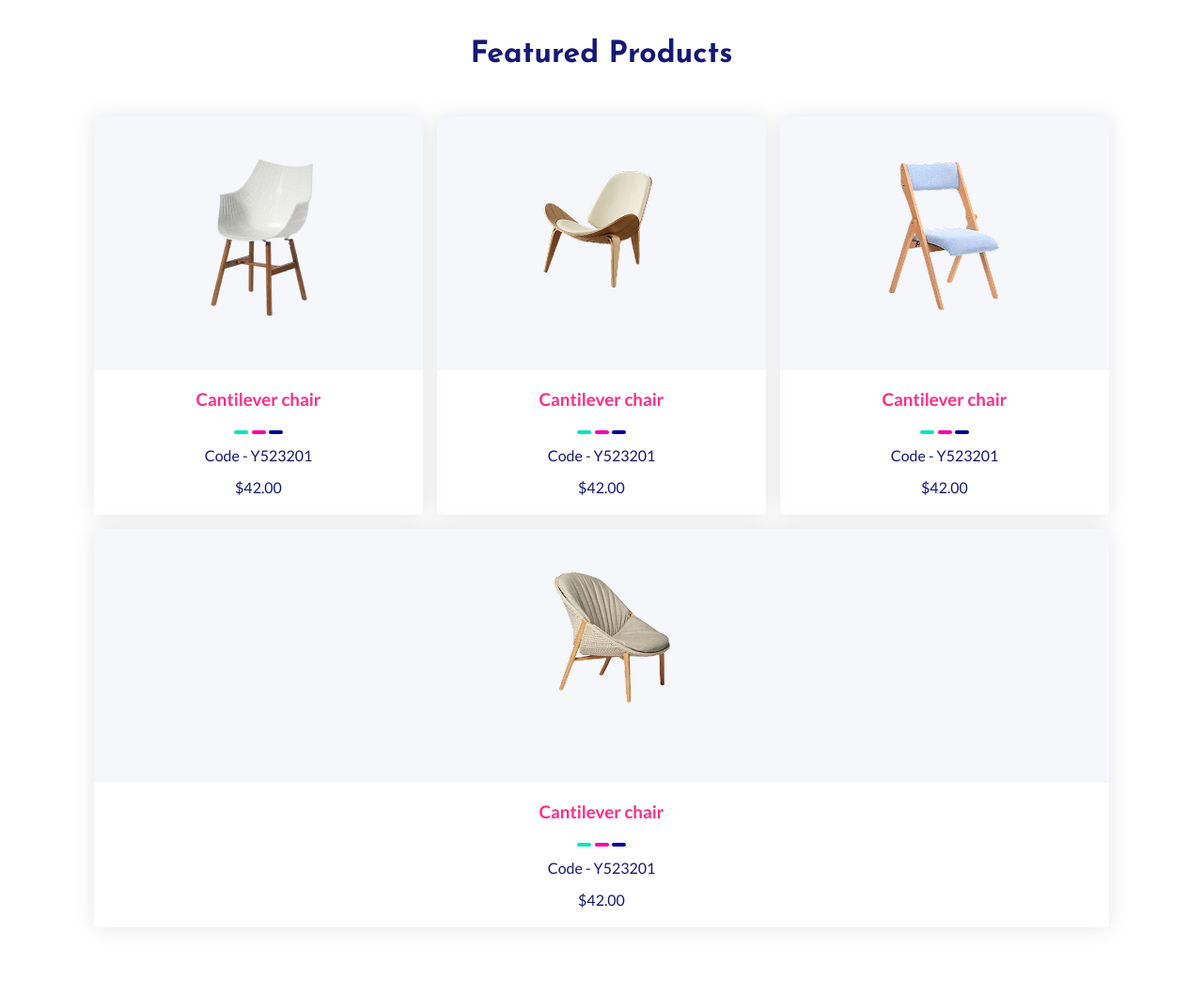
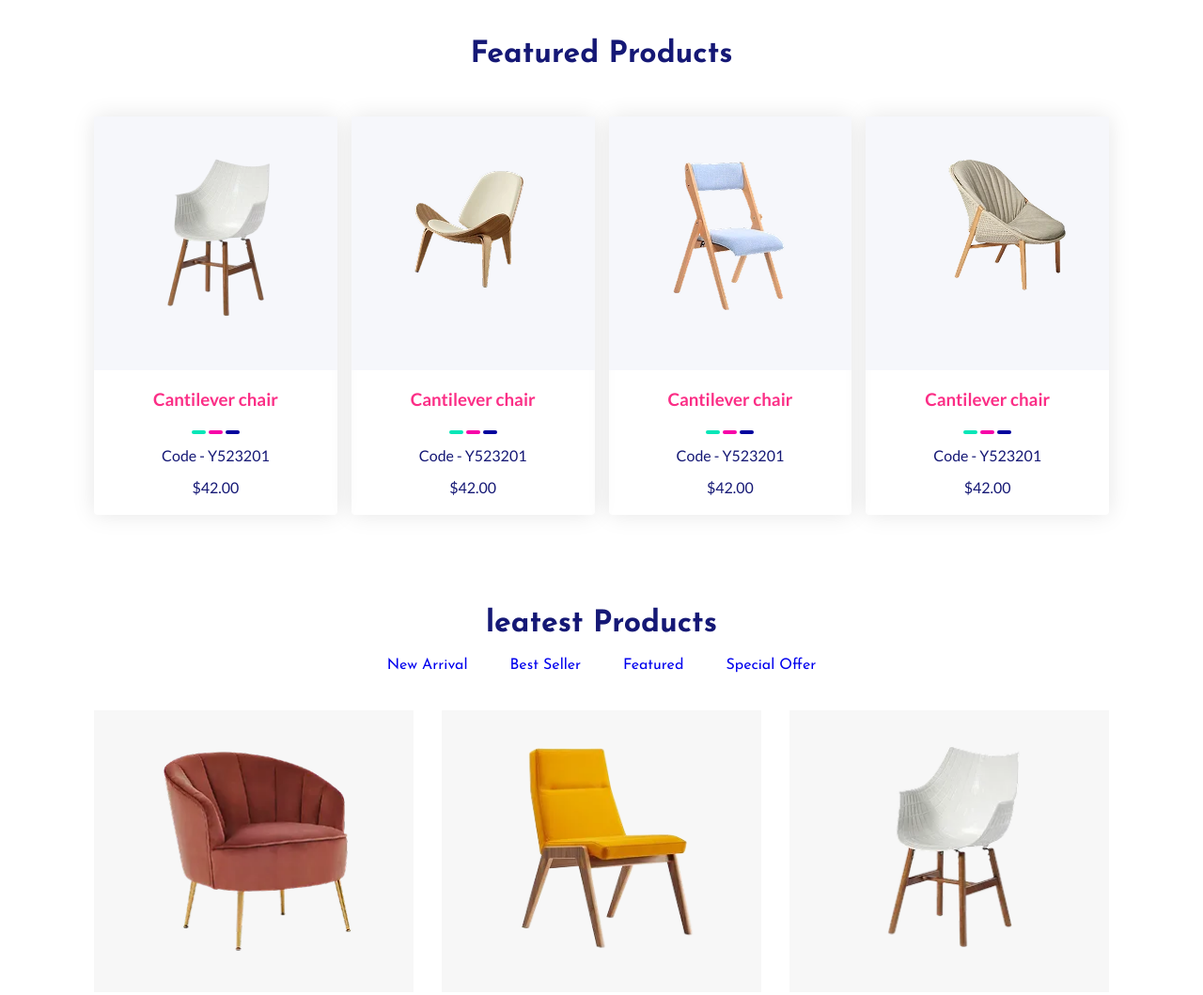
Before and after one commit to TasneemJarrar/hekto, a plain HTML site: page index.html in a window 1280 px wide. Shown: the part 840-1899 px from the top of the page at 94% size. Drawn offline with Linux system fonts and the light colour scheme.

Commit message:
featured products image width modification

```diff
--- a/assets/main.css
+++ b/assets/main.css
@@ -106,7 +106,7 @@ body{
   gap: 15px ;
 }
 .featured-products .product{
-  flex: 1 0 200px;
+  flex: 1 0 180px;
   box-shadow: 0px 0px 25px #0000001a;
   border-radius: 4px;
   font-family: "Lato", sans-serif;
@@ -119,7 +119,7 @@ body{
   position: relative;
 }
 .featured-products .product-image .img{
-  width: 200px;
+  width: 180px;
 }
 .featured-products .product-image .sofa-image{
   margin-top: 10px;
```
